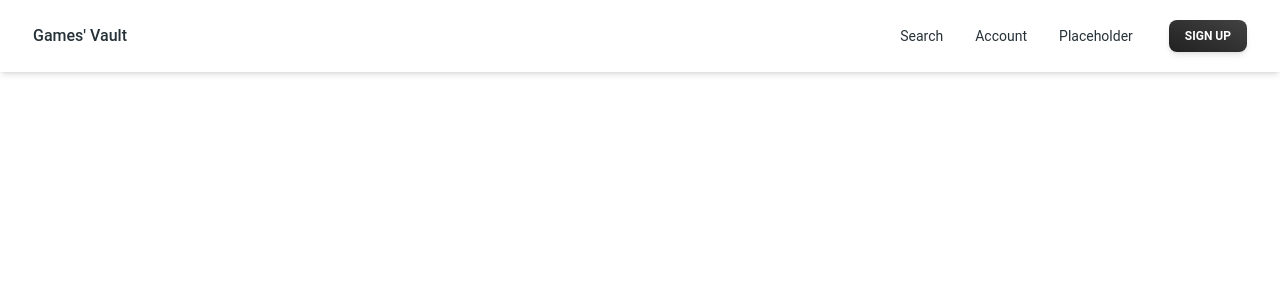
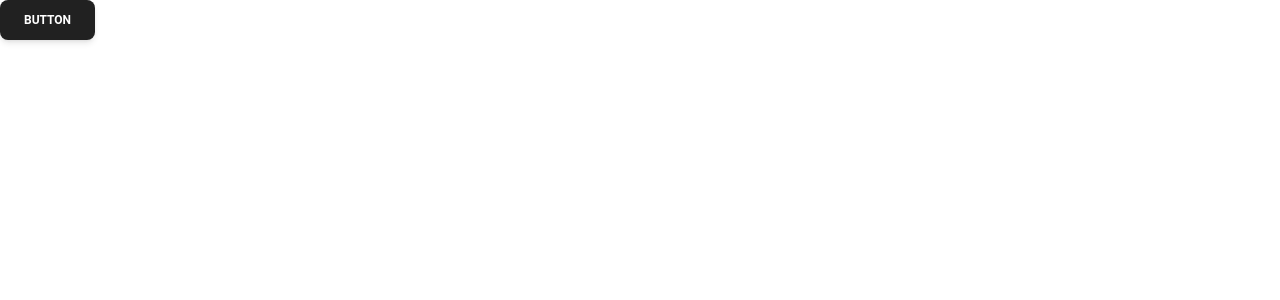
Before and after one commit to JVPH/game-vault-frontend, a React (Vite) app: page / in a window 1280 px wide. Shown: the top 300 px of the page. Built offline with nearby package versions, Linux system fonts and the light colour scheme.

Commit message:
Revert "feat: implement header component (#2)"
This reverts commit 9919af49b37e971cfcf08129bbf5aa760e757828.

```diff
--- a/src/App.tsx
+++ b/src/App.tsx
@@ -1,7 +1,7 @@
-import HomeScreen from "./screens/HomeScreen";
+import { Button } from "@material-tailwind/react";
 
 const App = () => {
-  return <HomeScreen />;
+  return <Button>Button</Button>;
 };
 
 export default App;
--- a/src/components/header.tsx
+++ /dev/null
@@ -1,123 +0,0 @@
-import React from "react";
-import {
-  Navbar,
-  MobileNav,
-  Typography,
-  Button,
-  IconButton,
-} from "@material-tailwind/react";
-
-export default function Example() {
-  const [openNav, setOpenNav] = React.useState(false);
-
-  React.useEffect(() => {
-    window.addEventListener(
-      "resize",
-      () => window.innerWidth >= 960 && setOpenNav(false)
-    );
-  }, []);
-
-  const navList = (
-    <ul className="mb-4 mt-2 flex flex-col gap-2 lg:mb-0 lg:mt-0 lg:flex-row lg:items-center lg:gap-6">
-      <Typography
-        as="li"
-        variant="small"
-        color="blue-gray"
-        className="p-1 font-normal"
-      >
-        <a href="#" className="flex items-center">
-          Search
-        </a>
-      </Typography>
-      <Typography
-        as="li"
-        variant="small"
-        color="blue-gray"
-        className="p-1 font-normal"
-      >
-        <a href="#" className="flex items-center">
-          Account
-        </a>
-      </Typography>
-      <Typography
-        as="li"
-        variant="small"
-        color="blue-gray"
-        className="p-1 font-normal"
-      >
-        <a href="#" className="flex items-center">
-          Placeholder
-        </a>
-      </Typography>
-    </ul>
-  );
-
-  return (
-    <header>
-      <Navbar className="sticky top z-10 h-max max-w-full rounded-none py-2 px-4 lg:px-8 lg:py-4">
-        <div className="flex items-center justify-between text-blue-gray-900">
-          <Typography
-            as="a"
-            href="#"
-            className="mr-4 cursor-pointer py-1.5 font-medium"
-          >
-            Games' Vault
-          </Typography>
-          <div className="flex items-center gap-4">
-            <div className="mr-4 hidden lg:block">{navList}</div>
-            <Button
-              variant="gradient"
-              size="sm"
-              className="hidden lg:inline-block"
-            >
-              <span>Sign Up</span>
-            </Button>
-            <IconButton
-              variant="text"
-              className="ml-auto h-6 w-6 text-inherit hover:bg-transparent focus:bg-transparent active:bg-transparent lg:hidden"
-              ripple={false}
-              onClick={() => setOpenNav(!openNav)}
-            >
-              {openNav ? (
-                <svg
-                  xmlns="http://www.w3.org/2000/svg"
-                  fill="none"
-                  className="h-6 w-6"
-                  viewBox="0 0 24 24"
-                  stroke="currentColor"
-                  strokeWidth={2}
-                >
-                  <path
-                    strokeLinecap="round"
-                    strokeLinejoin="round"
-                    d="M6 18L18 6M6 6l12 12"
-                  />
-                </svg>
-              ) : (
-                <svg
-                  xmlns="http://www.w3.org/2000/svg"
-                  className="h-6 w-6"
-                  fill="none"
-                  stroke="currentColor"
-                  strokeWidth={2}
-                >
-                  <path
-                    strokeLinecap="round"
-                    strokeLinejoin="round"
-                    d="M4 6h16M4 12h16M4 18h16"
-                  />
-                </svg>
-              )}
-            </IconButton>
-          </div>
-        </div>
-        <MobileNav open={openNav}>
-          {navList}
-          <Button variant="gradient" size="sm" fullWidth className="mb-2">
-            <span>Sign Up</span>
-          </Button>
-        </MobileNav>
-      </Navbar>
-    </header>
-  );
-}
--- a/src/screens/HomeScreen.tsx
+++ /dev/null
@@ -1,7 +0,0 @@
-import Header from "../components/header";
-
-const HomeScreen = () => {
-  return <Header />;
-};
-
-export default HomeScreen;
```
Also changed, not shown: public/gamepad-solid.svg (deleted).
